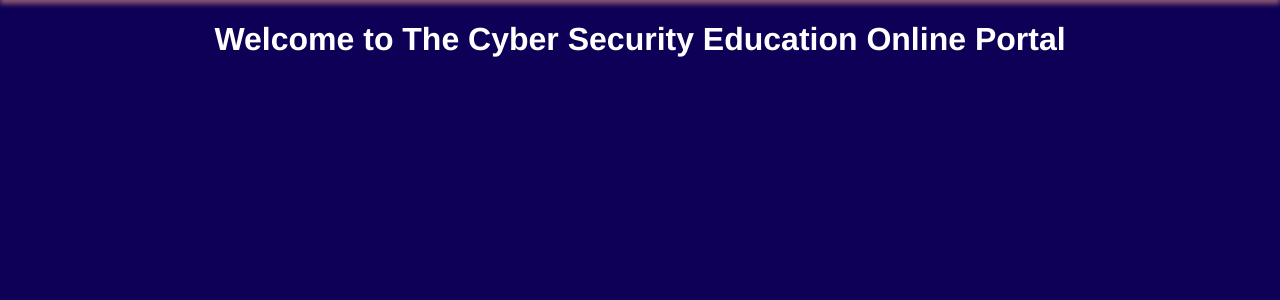
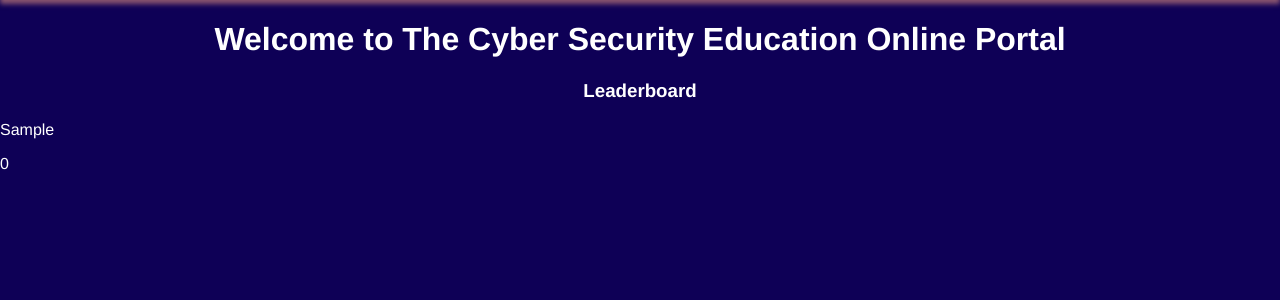
Before and after one commit to jonnyjames10/university_project, a Flask app: page / in a window 1280 px wide. Shown: the part 76-376 px from the top of the page. Run offline with Flask 2, Linux system fonts and the light colour scheme; the visitor is signed in with stand-in values (Sample User, id 1); data comes from the database, SQL or seed files in the repository; some web fonts are replaced.

Commit message:
Fetch for top 5 users for the leaderboard is implemented, with no design features

```diff
--- a/education/routes.py
+++ b/education/routes.py
@@ -7,7 +7,8 @@ from flask_login import login_user, logout_user, login_required, current_user
 @app.route("/")
 @app.route("/home")
 def home():
-    return render_template('home.html')
+    users = User.query.order_by(User.points.desc()).limit(5)
+    return render_template('home.html', users=users)
 
 @app.route("/about")
 def about():
--- a/education/static/style.css
+++ b/education/static/style.css
@@ -13,6 +13,10 @@ h1 {
 h3 {
     color: white;
     text-align: center;
+}
+
+p {
+    color: white;
 }
 
 #header {
--- a/education/templates/home.html
+++ b/education/templates/home.html
@@ -1,4 +1,14 @@
 {% extends "layout.html" %}
 {% block content %}
     <h1>Welcome to The Cyber Security Education Online Portal</h1>
+
+    <h3>Leaderboard</h3>
+    <div id="leaderboard">
+        {% for user in users %}
+        <div id="user">
+            <div class="name"><p>{{user.first_name}}</p></div>
+            <div class="score"><p>{{ user.points }}</p></div>
+        </div>
+        {% endfor %}
+    </div>
 {% endblock content %}
```
